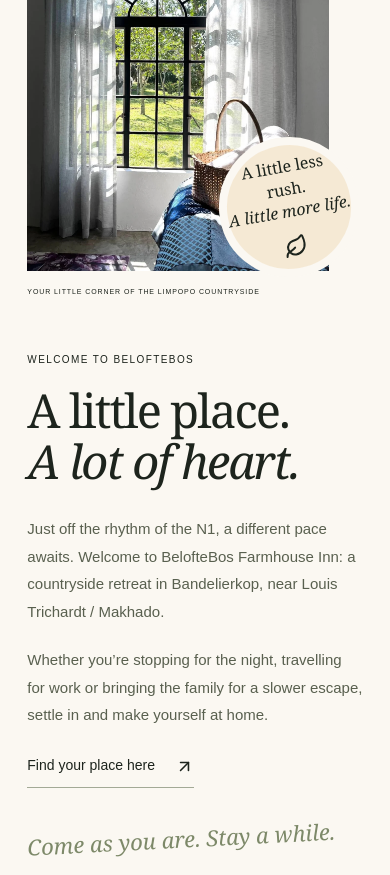
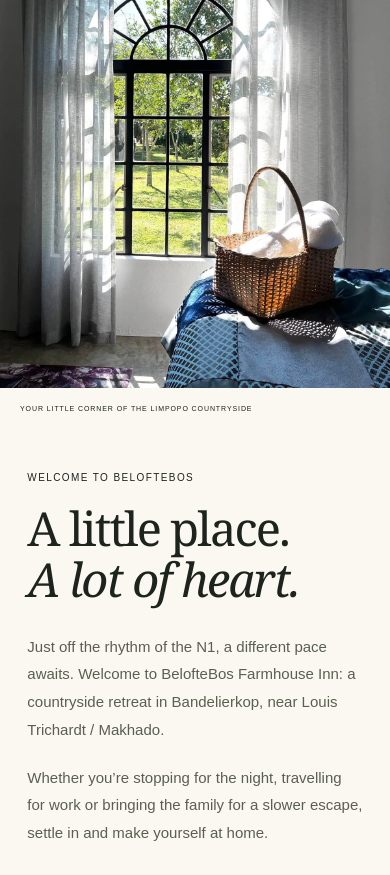
Before and after one commit to sonitaalberts-designer/Beloftebos, a Next.js app: page / in a window 390 px wide. Shown: the part 1120-1995 px from the top of the page. Built offline with nearby package versions, Linux system fonts and the light colour scheme; no server answers.

Commit message:
Align welcome photo to edge and remove circle gaps

```diff
--- a/app/globals.css
+++ b/app/globals.css
@@ -2700,7 +2700,7 @@
 .booking-wrap .booking-bar {
   grid-template-columns: minmax(0, 1fr) minmax(0, 1fr) 174px minmax(0, 1fr) minmax(0, 1fr);
   padding: 28px 5%; min-height: 140px; border-radius: 0; box-shadow: none;
-  background: radial-gradient(circle at 50% -8px, transparent 95px, #1f321f 96px);
+  background: #1f321f;
 }
 .booking-wrap .booking-invitation { display: none; }
 .booking-wrap .booking-bar label:nth-of-type(1) { grid-column: 1; border: 0; padding-left: 0; }
@@ -2718,7 +2718,7 @@
   .booking-wrap { margin-top: 0; padding: 0; }
   .booking-wrap .booking-bar {
     padding: 82px 6% 24px;
-    background: radial-gradient(circle at 50% -6px, transparent 74px, #1f321f 75px);
+    background: #1f321f;
   }
 }
 
@@ -2728,5 +2728,12 @@
 .booking-wrap .booking-bar .button { color: #fff; border: 1px solid #ffffff88; background: #304a3a; }
 .booking-wrap .booking-bar .button:hover { background: #405d48; }
 .booking-wrap .booking-bar :focus-visible { outline-color: #fff; }
-.intro-section { padding-top: 0; }
+.intro-section { padding-top: 0; padding-left: 0; }
 .intro-visual > img { height: auto; aspect-ratio: 3 / 4; border-radius: 0; }
+
+.intro-visual .image-caption { padding-left: 20px; }
+@media (max-width: 640px) {
+  .intro-section { padding-right: 0; }
+  .intro-visual { width: 100%; }
+  .intro-copy { padding-inline: 7%; }
+}
--- a/app/page.tsx
+++ b/app/page.tsx
@@ -115,12 +115,6 @@
               alt="Sunlight through an arched farmhouse window, with a wicker basket on the bed"
               loading="lazy"
             />
-            <div className="circle-note">
-              A little less rush.
-              <br />
-              <em>A little more life.</em>
-              <Leaf size={24} />
-            </div>
             <span className="image-caption">
               YOUR LITTLE CORNER OF THE LIMPOPO COUNTRYSIDE
             </span>
```
